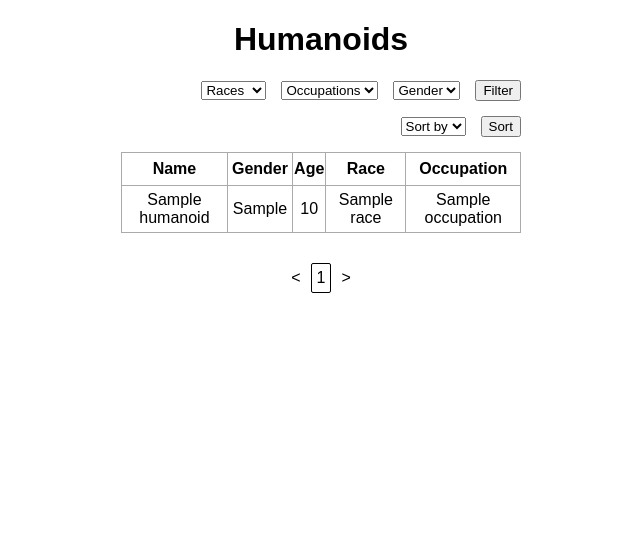
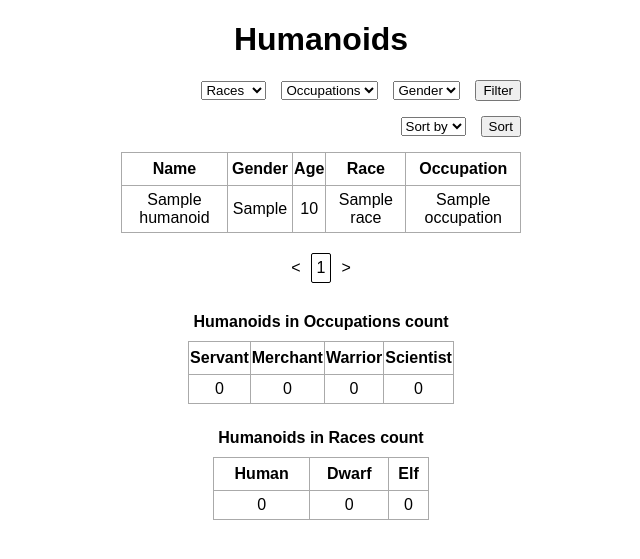
Before and after one commit to Chris25345/flask-fantasy-world, a Flask app: page / in a window 1280 px wide. Shown: the top 559 px of the page, without its empty margins (319-959 px from the left). Run offline with Flask 2, Linux system fonts and the light colour scheme; tables that the repository leaves empty hold one stand-in row (values such as "Sample post"); some libraries are stand-ins or nearby versions.

Commit message:
aggregation

```diff
--- a/app.py
+++ b/app.py
@@ -46,6 +46,21 @@ class Humanoid:
     self.race = race
     self.occupation = occupation
 
+class Link:
+  def __init__(self, link, page):
+    self.link = link
+    self.page = page
+
+class WorldInfo:
+  def __init__(self, servant_count, merchant_count, warrior_count, scientist_count, human_count, dwarf_count, elf_count):
+    self.servant_count = servant_count
+    self.merchant_count = merchant_count
+    self.warrior_count = warrior_count
+    self.scientist_count = scientist_count
+    self.human_count = human_count
+    self.dwarf_count = dwarf_count
+    self.elf_count = elf_count
+
 def format_humanoids(humanoids):
   humanoid_list = []
   for humanoid in humanoids:
@@ -68,17 +83,53 @@ def get_humanoids():
     .join(Humanoids_Occupations, Humanoids_Occupations.humanoid_id==Humanoids.id )\
     .join(Occupations, Humanoids_Occupations.occupation_id==Occupations.id)
 
+def get_world_info(humanoids):
+  servant_count = 0
+  merchant_count = 0
+  warrior_count = 0
+  scientist_count = 0
+  human_count = 0
+  dwarf_count = 0
+  elf_count = 0
+
+  for humanoid in humanoids:
+    if humanoid.race:
+      if humanoid.race == 'Elf':
+        elf_count += 1
+      elif humanoid.race == 'Dwarf':
+        dwarf_count += 1
+      elif humanoid.race == 'Human':
+        human_count += 1
+
+    if humanoid.occupation:
+      if humanoid.occupation == 'Servant':
+        servant_count += 1
+      elif humanoid.occupation == 'Merchant':
+        merchant_count += 1
+      elif humanoid.occupation == 'Warrior':
+        warrior_count += 1
+      elif humanoid.occupation == 'Scientist':
+        scientist_count += 1
+
+  return WorldInfo(servant_count, merchant_count, warrior_count, scientist_count, human_count, dwarf_count, elf_count)
+
+
 @app.route('/',  methods=['GET'], defaults={"page": 1})
 @app.route('/<int:page>', methods=['GET'])
 def index(page):
   humanoids = get_humanoids().paginate(page=page,per_page=10,error_out=False)
   pages = get_pages(humanoids.total)
+  links = []
+  for page in pages:
+    links.append(Link(f'/{page}', page))
   humanoid_list = format_humanoids(humanoids.items)
-  return render_template('index.html',humanoids=humanoid_list,pages=pages,cur_page=humanoids.page)
+  world_info = get_world_info(humanoid_list)
+  return render_template('index.html',humanoids=humanoid_list,links=links,cur_page=humanoids.page, world_info=world_info)
 
 
-@app.route('/<int:page>/search', methods=['GET'], defaults={"page": 1})
+@app.route('/search/<int:page>', methods=['GET'])
 def search(page):
+  query_string = request.query_string.decode("utf-8")
   selected_race = request.args.get('race')
   selected_occupation = request.args.get('occupation')
   selected_gender = request.args.get('gender')
@@ -109,24 +160,33 @@ def search(page):
         humanoid_list = get_humanoids().paginate(page=page,per_page=10,error_out=False)
 
   pages = get_pages(humanoid_list.total)
+  links = []
+  for page in pages:
+    links.append(Link(f'/search/{page}?{query_string}', page))
   humanoids = format_humanoids(humanoid_list.items)
-  return render_template('index.html',humanoids=humanoids,pages=pages,cur_page=humanoid_list.page)
+  world_info = get_world_info(humanoids)
+  return render_template('index.html',humanoids=humanoids,links=links,cur_page=humanoid_list.page,world_info=world_info)
 
-@app.route('/<int:page>/sort', methods=['GET'], defaults={"page": 1})
+@app.route('/sort/<int:page>', methods=['GET'])
 def sort(page):
+  query_string = request.query_string.decode("utf-8")
   sort_choise = request.args.get('sort')
   humanoid_list = []
 
   if sort_choise == 'age':
-    humanoid_list = get_humanoids().order_by(Humanoids.age.desc()).paginate(page=page,per_page=10,error_out=False)
+    humanoid_list = get_humanoids().order_by(Humanoids.age.asc()).paginate(page=page,per_page=10,error_out=False)
   elif sort_choise == 'name':
-    humanoid_list = get_humanoids().order_by(Humanoids.name.desc()).paginate(page=page,per_page=10,error_out=False)
+    humanoid_list = get_humanoids().order_by(Humanoids.name.asc()).paginate(page=page,per_page=10,error_out=False)
   else:
     humanoid_list = get_humanoids().paginate(page=page,per_page=10,error_out=False)
 
   pages = get_pages(humanoid_list.total)
   humanoids = format_humanoids(humanoid_list.items)
-  return render_template('index.html',humanoids=humanoids,pages=pages,cur_page=humanoid_list.page)
+  world_info = get_world_info(humanoids)
+  links = []
+  for page in pages:
+    links.append(Link(f'/sort/{page}?{query_string}', page))
+  return render_template('index.html',humanoids=humanoids,links=links,cur_page=humanoid_list.page,world_info=world_info)
 
 
 if __name__ == "__main__":
--- a/static/css/main.css
+++ b/static/css/main.css
@@ -73,5 +73,28 @@ td {
   width: 100%;
   display: flex;
   justify-content: center;
-  margin-top: 20px;
+  margin-top: 10px;
+  margin-bottom: 15px;
 }
+
+.tables {
+  width: 100%;
+  height: fit-content;
+  display: flex;
+  flex-direction: column;
+  justify-content: space-between;
+  gap: 20px;
+  align-items: center;
+}
+
+.table-box {
+  display: flex;
+  gap: 5px;
+  justify-content: center;
+  align-items: center;
+  flex-direction: column;
+}
+
+.header {
+  margin: 5px
+}
--- a/templates/index.html
+++ b/templates/index.html
@@ -6,7 +6,7 @@
 {% block body %}
 <div class="content">
   <h1 style="text-align: center;">Humanoids</h1>
-  <form action="{{cur_page}}/search" method="GET">
+  <form action="/search/{{cur_page}}" method="GET">
     <div class="select-box">
       <select name="race" id="race">
         <option disabled value="" selected>Races</option>
@@ -33,7 +33,7 @@
     </div>
   </form>
 
-  <form action="{{cur_page}}/sort" method="GET">
+  <form action="/sort/{{cur_page}}" method="GET">
     <div class="select-box">
       <select name="sort" id="sort">
         <option disabled value="" selected>Sort by</option>
@@ -64,15 +64,51 @@
       </tr>
       {% endfor %}
     </table>
-    {% endif %}
     <div class='pagination-box'>
       <div class='pagination'>
         <p><</p>
-          {% for page in pages %}
-          <a class='pagination_btn' href="/{{page}}">{{page}}</a>
+          {% for link in links %}
+          <a class='pagination_btn' href="{{link.link}}">{{link.page}}</a>
           {% endfor %}
         <p>></p>
       </div>
-  </div>
+    </div>
+
+    <div class="tables">
+      <div class="table-box">
+        <h4 class="header">Humanoids in Occupations count</h4>
+        <table>
+          <tr>
+            <th>Servant</th>
+            <th>Merchant</th>
+            <th>Warrior</th>
+            <th>Scientist</th>
+          </tr>
+          <tr>
+            <td>{{world_info.servant_count}}</td>
+            <td>{{world_info.merchant_count}}</td>
+            <td>{{world_info.warrior_count}}</td>
+            <td>{{world_info.scientist_count}}</td>
+          </tr>
+        </table>
+      </div>
+
+      <div class="table-box">
+        <h4 class="header">Humanoids in Races count</h4>
+        <table>
+        <tr>
+          <th>Human</th>
+          <th>Dwarf</th>
+          <th>Elf</th>
+        </tr>
+        <tr>
+          <td>{{world_info.human_count}}</td>
+          <td>{{world_info.dwarf_count}}</td>
+          <td>{{world_info.elf_count}}</td>
+        </tr>
+        </table>
+      </div>
+    </div>
+    {% endif %}
 </div>
 {% endblock %}
```
